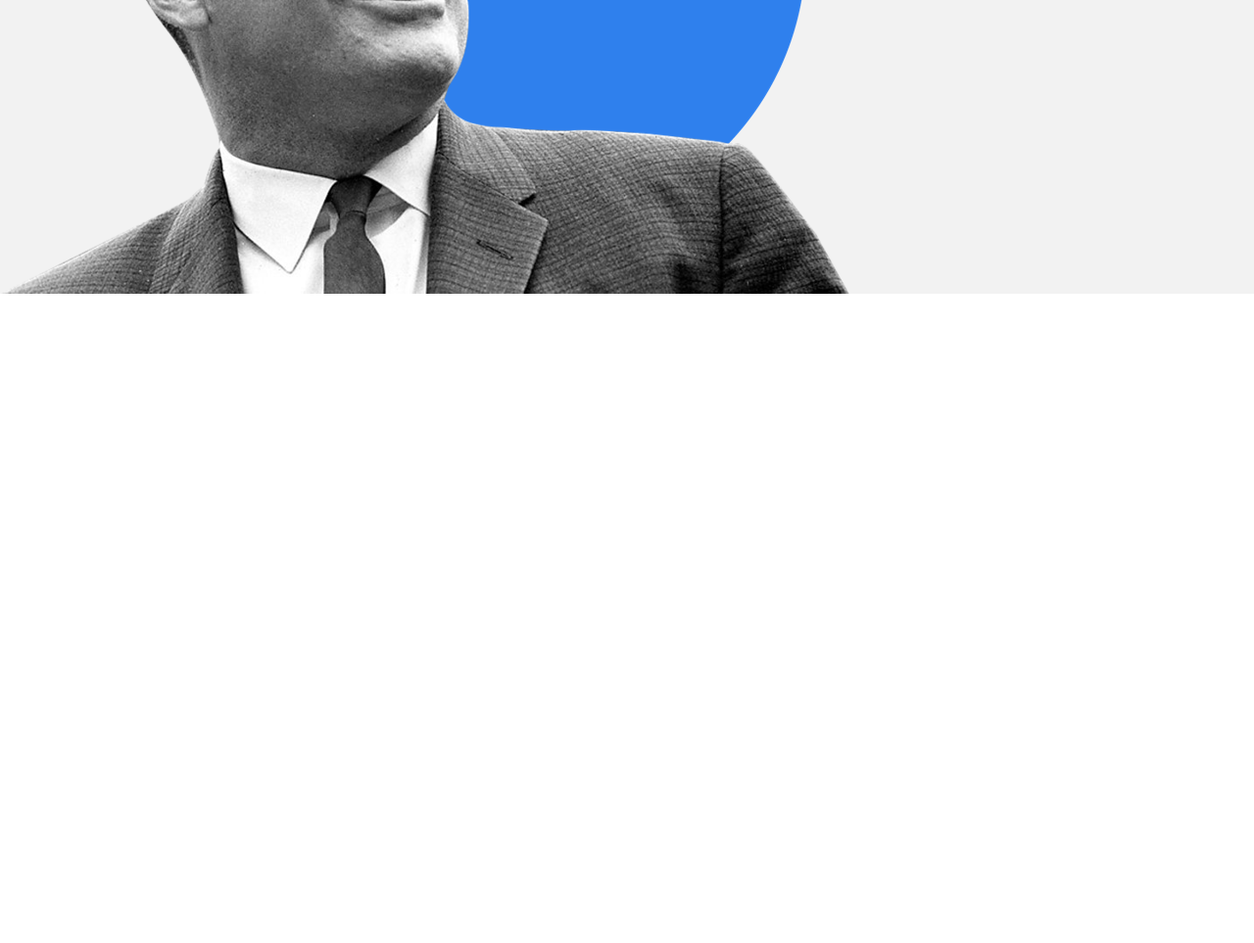
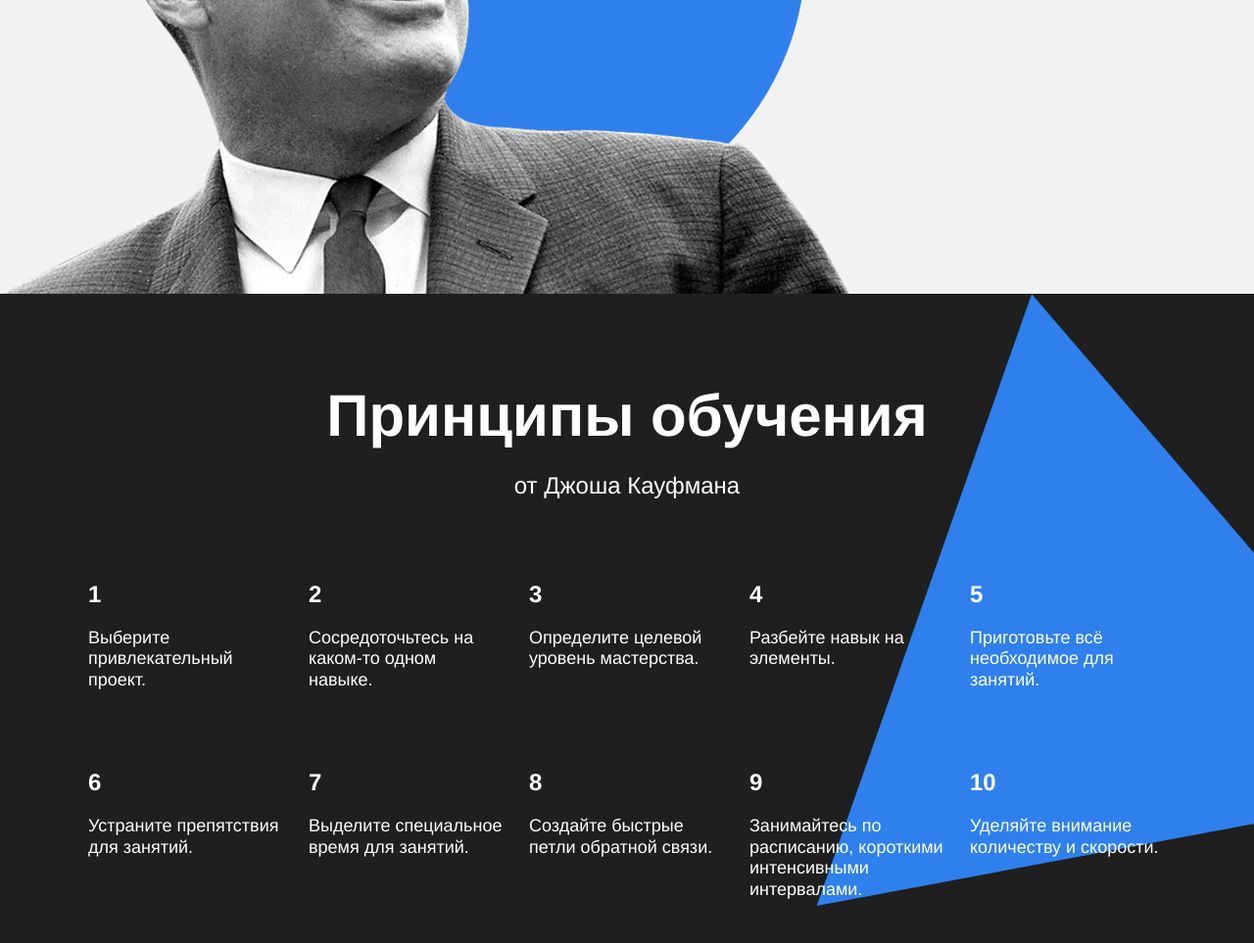
Before and after one commit to Markamadeo/how-to-learn, a plain HTML site: page index.html in a window 1280 px wide. Shown: the part 2597-3560 px from the top of the page at 98% size. Before the commit the page ends 2897 px from the top, so only its background shows below. Drawn offline with Linux system fonts and the light colour scheme.

Commit message:
Добавлен блок Кауфмана, рефакторинг кода

```diff
--- a/index.html
+++ b/index.html
@@ -9,6 +9,7 @@
   </head>
   <body>
     <div class="page">
+
       <header class="header block-background_theme_light-gray">
         <img class="logo logo_place_header" src="/images/logo_place_header.svg" alt="Логотип Яндекс.Практикум">
         </img>
@@ -38,49 +39,49 @@
           </div>
         </section>
 
-      <section class="digits block-background_theme_white">
+        <section class="digits block-background_theme_white block-enumeration">
           <h3 class="section-title text_color_black section__separator">Цифры и факты</h3>
           <p class="section-subtitle text_color_black">Про учёбу и мозг</p>
           <div class="table">
 
-          <div class="table__cell table__cell_theme_white">
+            <div class="table__cell table__cell_theme_light">
               <h4 class="table__heading">86 миллиардов</h4>
               <p class="table__text">Число нейронов в мозге человека</p>
             </div>
 
-          <div class="table__cell table__cell_theme_white">
+            <div class="table__cell table__cell_theme_light">
               <h4 class="table__heading">2.1 миллиарда</h4>
               <p class="table__text">Число нуждающихся в повышении квалификации</p>
               <p class="table__text">Всемирный Банк, 2017</p>
             </div>
 
-          <div class="table__cell table__cell_theme_white">
+            <div class="table__cell table__cell_theme_light">
               <h4 class="table__heading">1000 терабайт</h4>
               <p class="table__text">Объём памяти человека</p>
             </div>
 
-          <div class="table__cell table__cell_theme_white">
+            <div class="table__cell table__cell_theme_light">
               <h4 class="table__heading">500 триллионов</h4>
               <p class="table__text">Число ответственных за обучение нервных синапсов у взрослого человека</p>
             </div>
 
-          <div class="table__cell table__cell_theme_white">
+            <div class="table__cell table__cell_theme_light">
               <h4 class="table__heading">420 миллионов</h4>
               <p class="table__text">Число взрослых людей моложе 25 лет, не имеющих образования для трудоустройства</p>
               <p class="table__text">Всемирный Банк, 2017</p>
             </div>
 
-          <div class="table__cell table__cell_theme_white">
+            <div class="table__cell table__cell_theme_light">
               <h4 class="table__heading">17–20 лет</h4>
               <p class="table__text">Пик обучаемости</p>
             </div>
 
-          <div class="table__cell table__cell_theme_white">
+            <div class="table__cell table__cell_theme_light">
               <h4 class="table__heading">1885 год</h4>
               <p class="table__text">Открытие кривой забывания</p>
             </div>
 
-          <div class="table__cell table__cell_theme_white">
+            <div class="table__cell table__cell_theme_light">
               <h4 class="table__heading">1889 год</h4>
               <p class="table__text">Открытие условного рефлекса</p>
             </div>
@@ -93,7 +94,62 @@
           <a href="#" class="fainman__link">Подробнее →</a>
         </section>
 
-      <section class="kaufman">
+        <section class="kaufman block-background_theme_dark-gray block-enumeration">
+          <img src="./images/kaufman-triangle.svg" alt="Синий тругольник" class="kaufman__triangle">
+          <h3 class="section-title text_color_white section__separator">Принципы обучения</h3>
+          <p class="section-subtitle text_color_white">от Джоша Кауфмана</p>
+          <div class="table">
+
+            <div class="table__cell table__cell_theme_dark">
+              <h4 class="table__heading">1</h4>
+              <p class="table__text">Выберите привлекательный проект.</p>
+            </div>
+
+            <div class="table__cell table__cell_theme_dark">
+              <h4 class="table__heading">2</h4>
+              <p class="table__text">Сосредоточьтесь на каком-то одном навыке.</p>
+            </div>
+
+            <div class="table__cell table__cell_theme_dark">
+              <h4 class="table__heading">3</h4>
+              <p class="table__text">Определите целевой уровень мастерства.</p>
+            </div>
+
+            <div class="table__cell table__cell_theme_dark">
+              <h4 class="table__heading">4</h4>
+              <p class="table__text">Разбейте навык на элементы.</p>
+            </div>
+
+            <div class="table__cell table__cell_theme_dark">
+              <h4 class="table__heading">5</h4>
+              <p class="table__text">Приготовьте всё необходимое для занятий.</p>
+            </div>
+
+            <div class="table__cell table__cell_theme_dark">
+              <h4 class="table__heading">6</h4>
+              <p class="table__text">Устраните препятствия для занятий.</p>
+            </div>
+
+            <div class="table__cell table__cell_theme_dark">
+              <h4 class="table__heading">7</h4>
+              <p class="table__text">Выделите специальное время для занятий.</p>
+            </div>
+
+            <div class="table__cell table__cell_theme_dark">
+              <h4 class="table__heading">8</h4>
+              <p class="table__text">Создайте быстрые петли обратной связи.</p>
+            </div>
+
+            <div class="table__cell table__cell_theme_dark">
+              <h4 class="table__heading">9</h4>
+              <p class="table__text">Занимайтесь по расписанию, короткими интенсивными интервалами.</p>
+            </div>
+
+            <div class="table__cell table__cell_theme_dark">
+              <h4 class="table__heading">10</h4>
+              <p class="table__text">Уделяйте внимание количеству и скорости.</p>
+            </div>
+          </div>
         </section>
       </main>
       <footer class="footer">
--- a/styles/style.css
+++ b/styles/style.css
@@ -4,12 +4,8 @@
 
 .page {
   min-width: 1100px;
-  /* мы ещё не умеем делать мобильную версию сайта, */
-  /* поэтому выше установлена минимальная ширина страницы */
   max-width: 1600px;
-  /* выше установили ограничение по максимальной ширине */
   margin: 0 auto;
-  /* выше для экранов больше 1600px отцентрировали весь контент */
   font-family: 'Helvetica Neue', Arial, sans-serif;
 }
 
@@ -25,6 +21,13 @@
   background-color: #1f1f1f;
 }
 
+.block-enumeration {
+  display: flex;
+  flex-direction: column;
+  align-items: center;
+  overflow: hidden;
+}
+
 .header {
   display: flex;
   align-items: center;
@@ -33,7 +36,6 @@
   min-height: 600px;
   max-height: 756px;
   overflow: hidden;
-  /* выше установили ограничения для секции */
 }
 
 .header__title {
@@ -139,9 +141,6 @@
 }
 
 .digits {
-  display: flex;
-  flex-direction: column;
-  align-items: center;
   padding: 100px 0;
 }
 
@@ -165,6 +164,7 @@
   line-height: 34px;
   font-size: 24px;
   font-weight: normal;
+  z-index: 1;
 }
 
 .table {
@@ -173,6 +173,7 @@
   justify-content: space-between;
   flex-wrap: wrap;
   margin: 0 auto;
+  z-index: 1;
 }
 
 .table__cell {
@@ -180,14 +181,13 @@
   flex-direction: column;
 }
 
-.table__cell_theme_white {
+.table__cell_theme_light {
   width: 250px;
   color: black;
   margin-right: 0;
   margin-top: 60px;
 }
 
-/* и элемента с модификатором вида ключ-значение */
 .table__cell_theme_dark {
   width: 200px;
   color: white;
@@ -219,7 +219,6 @@
 
 .feinman {
   height: 790px;
-  overflow: hidden;
   display: flex;
   flex-direction: column;
   position: relative;
@@ -256,3 +255,16 @@
   text-decoration: none;
   color: #2f80ed;
 }
+
+.kaufman {
+  position: relative;
+  padding: 90px 0;
+  }
+
+.kaufman__triangle {
+  position: absolute;
+  width: 877px;
+  height: 877px;
+  right: -210px;
+  top: 0;
+}
```
Lines whose indentation alone changed are shown as unchanged.
